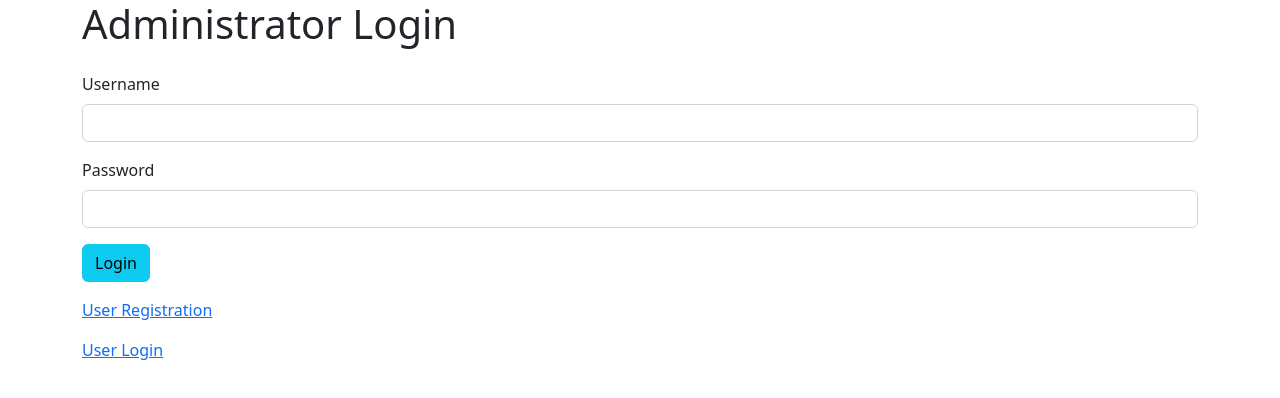
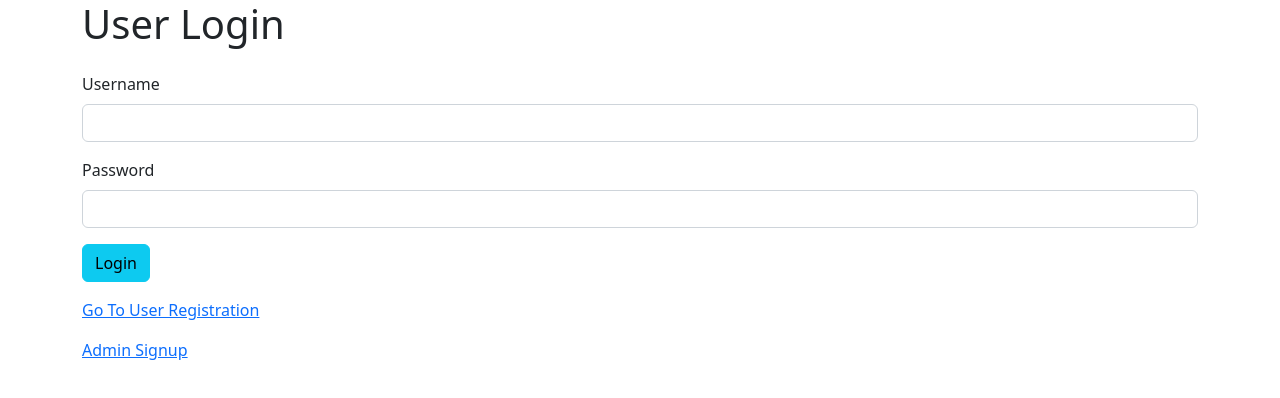
Before and after one commit to Asiyacm/Library-Angular-App, an Angular app: page / in a window 1280 px wide. Shown: the top 398 px of the page. Built offline with nearby package versions, Linux system fonts and the light colour scheme.

Commit message:
userlogin commit

```diff
--- a/src/app/app.component.html
+++ b/src/app/app.component.html
@@ -1,2 +1,2 @@
-<app-admin-login></app-admin-login>
+<app-user-login></app-user-login>
 <router-outlet></router-outlet>
--- a/src/app/app.module.ts
+++ b/src/app/app.module.ts
@@ -4,11 +4,13 @@
 import { AppRoutingModule } from './app-routing.module';
 import { AppComponent } from './app.component';
 import { AdminLoginComponent } from './admin-login/admin-login.component';
+import { UserLoginComponent } from './user-login/user-login.component';
 
 @NgModule({
   declarations: [
     AppComponent,
-    AdminLoginComponent
+    AdminLoginComponent,
+    UserLoginComponent
   ],
   imports: [
     BrowserModule,
--- /dev/null
+++ b/src/app/user-login/user-login.component.html
@@ -0,0 +1,45 @@
+<div class="container">
+    <div class="row">
+        <div class="col col-12 col-sm-12 col-md-12 col-lg-12 col-xl-12 col-xxl-12">
+
+
+            <div class="row g-3">
+
+
+                <div class="col col-12 col-sm-12 col-md-12 col-lg-12 col-xl-12 col-xxl-12">
+
+                    <h1>User Login</h1>
+
+                </div>
+                <div class="col col-12 col-sm-12 col-md-12 col-lg-12 col-xl-12 col-xxl-12">
+
+                    <label for="" class="form-label">Username</label>
+                    <input type="text" class="form-control">
+
+                </div>
+                <div class="col col-12 col-sm-12 col-md-12 col-lg-12 col-xl-12 col-xxl-12">
+
+                    <label for="" class="form-label">Password</label>
+                    <input type="password" name="" id="" class="form-control">
+
+                </div>
+                <div class="col col-12 col-sm-12 col-md-12 col-lg-12 col-xl-12 col-xxl-12"><button class="btn btn-info">Login</button></div>
+                <div class="col col-12 col-sm-12 col-md-12 col-lg-12 col-xl-12 col-xxl-12">
+
+                    <a href="">Go To User Registration</a>
+
+                </div>
+                <div class="col col-12 col-sm-12 col-md-12 col-lg-12 col-xl-12 col-xxl-12">
+
+                    <a href="">Admin Signup</a>
+
+                </div>
+
+
+            </div>
+
+
+
+        </div>
+    </div>
+</div>
```
Also changed, not shown: src/app/user-login/user-login.component.ts (added, +10 -0 lines), src/app/user-login/user-login.component.css (added).
